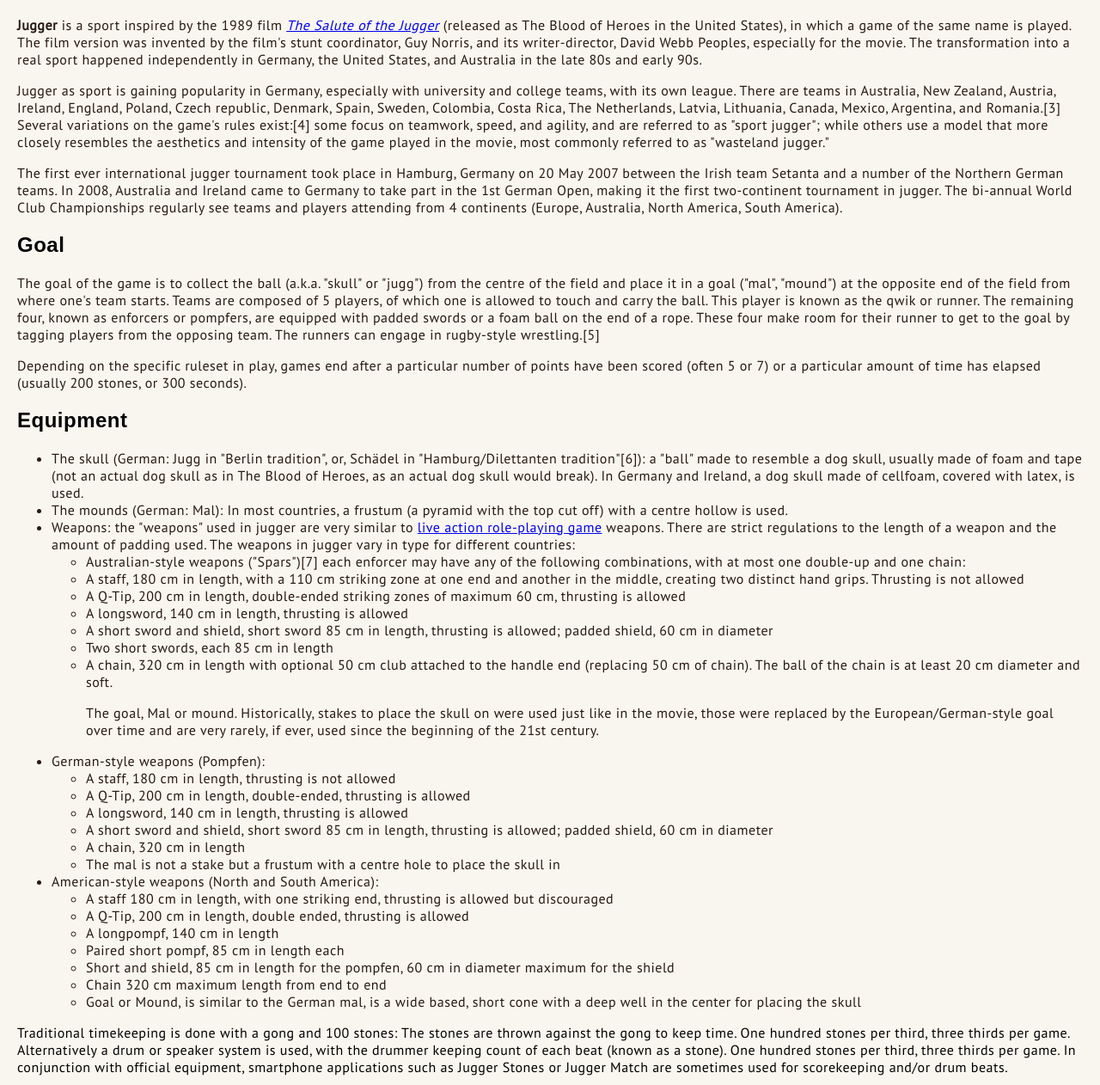
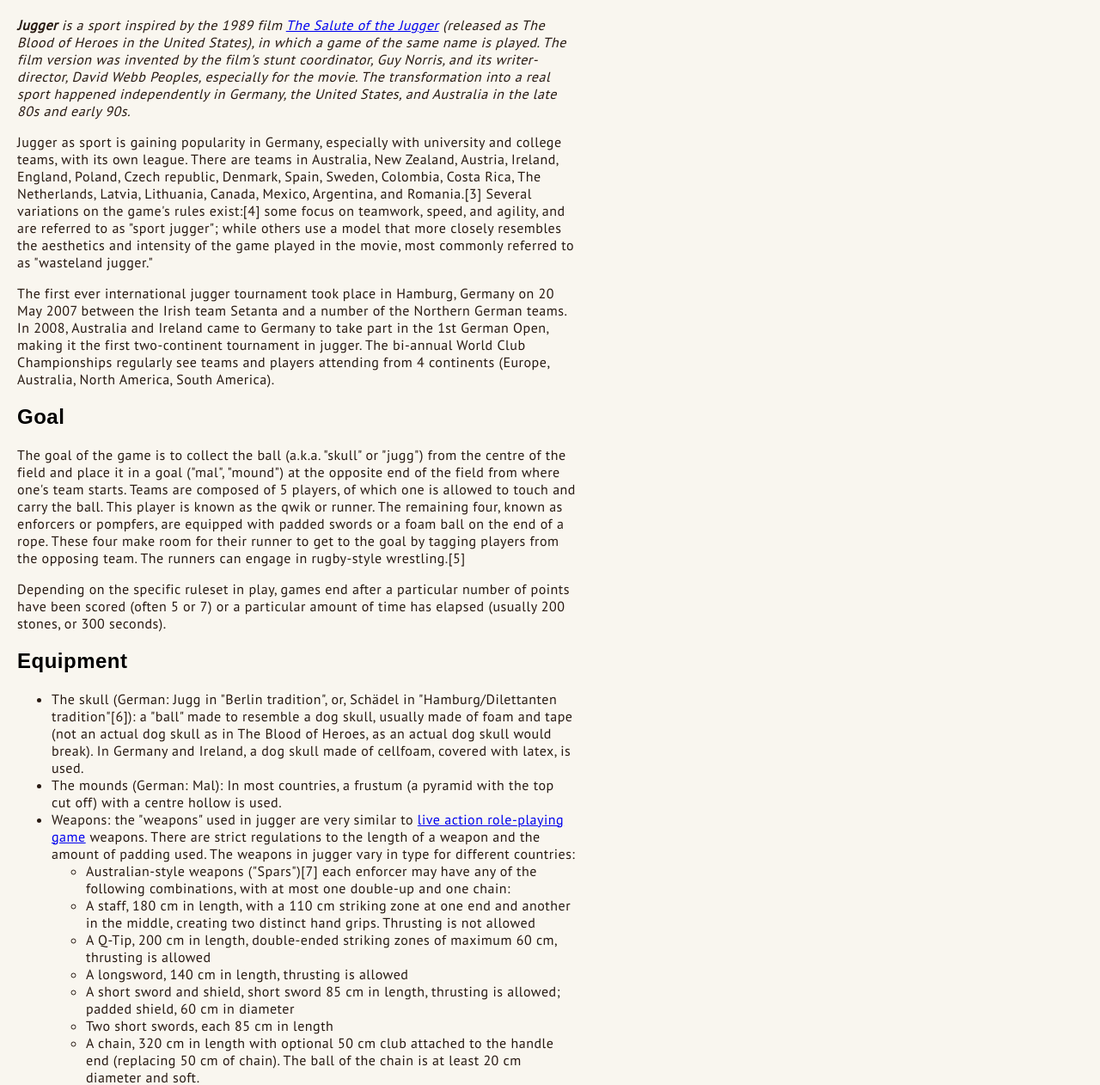
Before and after one commit to Malekzie/wiki-markup, a plain HTML site: page index.html in a window 1280 px wide. Shown: the part 61-1323 px from the top of the page at 86% size. Drawn offline with Linux system fonts and the light colour scheme; a web font is replaced by a local one.

Commit message:
styled paragraphs and headers

```diff
--- a/index.html
+++ b/index.html
@@ -9,7 +9,7 @@
 
   <!-- Font Links -->
  <link rel="preconnect" href="https://fonts.googleapis.com">
-  <link rel="preconnect" href="https://fonts.gstatic.com" crossorigin>
+<link rel="preconnect" href="https://fonts.gstatic.com" crossorigin>
   <link href="https://fonts.googleapis.com/css2?family=PT+Sans&display=swap" rel="stylesheet">
 
   <link rel="preconnect" href="https://fonts.googleapis.com">
@@ -19,7 +19,7 @@
 </head>
 <body>
   <h1>Jugger</h1>
-    <p><strong>Jugger</strong> is a sport inspired by the 1989 film <a href="https://en.wikipedia.org/wiki/The_Salute_of_the_Jugger"><em>The Salute of the Jugger</em></a> (released as The Blood of Heroes in the United States), in which a game of the same name is played. The film version was invented by the film's stunt coordinator, Guy Norris, and its writer-director, David Webb Peoples, especially for the movie. The transformation into a real sport happened independently in Germany, the United States, and Australia in the late 80s and early 90s.</p>
+    <p class="first"><strong>Jugger</strong> is a sport inspired by the 1989 film <a href="https://en.wikipedia.org/wiki/The_Salute_of_the_Jugger"><em>The Salute of the Jugger</em></a> (released as The Blood of Heroes in the United States), in which a game of the same name is played. The film version was invented by the film's stunt coordinator, Guy Norris, and its writer-director, David Webb Peoples, especially for the movie. The transformation into a real sport happened independently in Germany, the United States, and Australia in the late 80s and early 90s.</p>
 
     <p>Jugger as sport is gaining popularity in Germany, especially with university and college teams, with its own league. There are teams in Australia, New Zealand, Austria, Ireland, England, Poland, Czech republic, Denmark, Spain, Sweden, Colombia, Costa Rica, The Netherlands, Latvia, Lithuania, Canada, Mexico, Argentina, and Romania.[3] Several variations on the game's rules exist:[4] some focus on teamwork, speed, and agility, and are referred to as "sport jugger"; while others use a model that more closely resembles the aesthetics and intensity of the game played in the movie, most commonly referred to as "wasteland jugger."</p>
 
@@ -45,7 +45,7 @@
         <li> A chain, 320 cm in length with optional 50 cm club attached to the handle end (replacing 50 cm of chain). The ball of the chain is at least 20 cm diameter and soft.</li>
         <p>The goal, Mal or mound. Historically, stakes to place the skull on were used just like in the movie, those were replaced by the European/German-style goal over time and are very rarely, if ever, used since the beginning of the 21st century.</p>
       </ul>
-    <li>German-style weapons (Pompfen):</li>
+    <h3>German-style weapons (Pompfen):</h3>
     <ul>
       <li>A staff, 180 cm in length, thrusting is not allowed
         <li>A Q-Tip, 200 cm in length, double-ended, thrusting is allowed</li>
@@ -54,7 +54,7 @@
         <li>A chain, 320 cm in length</li>
         <li>The mal is not a stake but a frustum with a centre hole to place the skull in</li>
     </ul>
-    <li>American-style weapons (North and South America):</li>
+  <h3>American-style weapons (North and South America):</h3>
       <ul>
         <li>A staff 180 cm in length, with one striking end, thrusting is allowed but discouraged</li>
         <li> A Q-Tip, 200 cm in length, double ended, thrusting is allowed</li>
--- a/styles.css
+++ b/styles.css
@@ -5,6 +5,7 @@ body{
   margin: 20px;
   letter-spacing: 0.5px;
   background-color: rgb(249,246,239);
+  max-width: 650px;
 }
 
 h1, h2{
@@ -14,3 +15,8 @@ h1, h2{
 h1, p, ul, li{
   color: rgb(39,25,17);
 }
+
+
+.first{
+  font-style: italic;
+}
```
